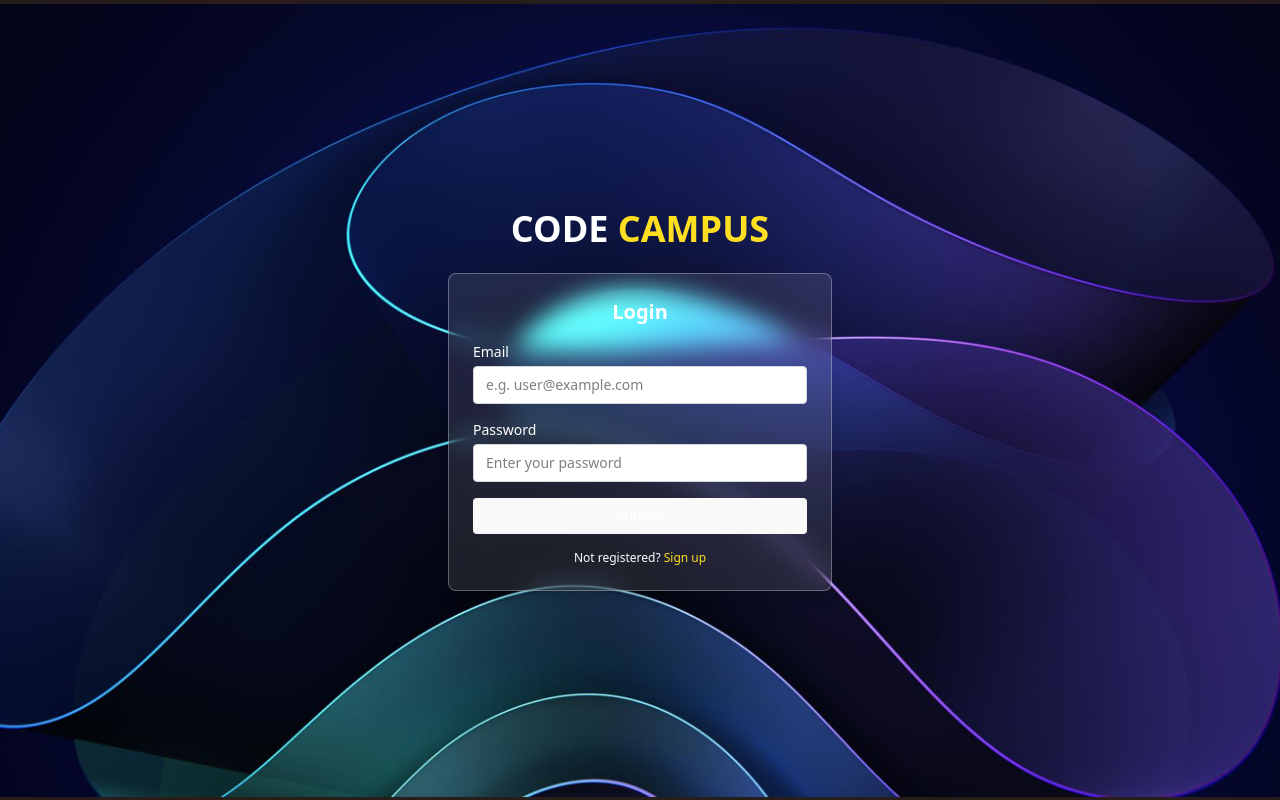
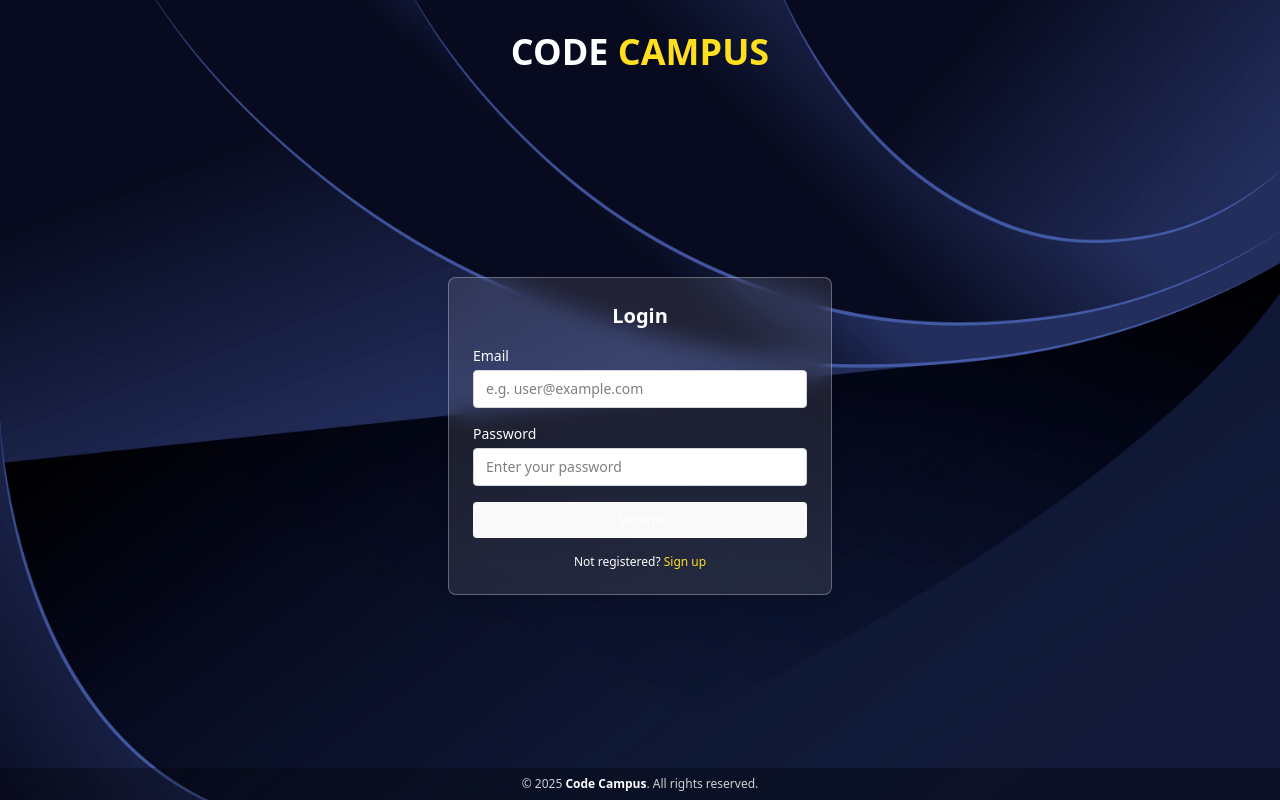
Before and after one commit to SudoShan/code-campus, a React (Vite) app in the folder client/: page / in a window 1280 px wide. Built offline with nearby package versions, Linux system fonts and the light colour scheme.

Commit message:
Footer Added

```diff
--- /dev/null
+++ b/client/src/components/Footer.tsx
@@ -0,0 +1,13 @@
+import React from 'react';
+
+const Footer: React.FC = () => {
+  return (
+    <footer className="fixed bottom-0 left-0 w-full bg-black/30 text-white/80 text-xs text-center py-2 z-50">
+      <p>
+        &copy; {new Date().getFullYear()} <span className="text-white font-semibold">Code Campus</span>. All rights reserved.
+      </p>
+    </footer>
+  );
+};
+
+export default Footer;
--- a/client/src/pages/LoginPage.tsx
+++ b/client/src/pages/LoginPage.tsx
@@ -1,5 +1,6 @@
 import React, { useState, useEffect } from 'react';
 import { Link } from 'react-router-dom';
+import Footer from '../components/Footer';
 
 const LoginPage: React.FC = () => {
   const [email, setEmail] = useState('');
@@ -61,14 +62,15 @@ const LoginPage: React.FC = () => {
         }
       `}</style>
 
-      <div className="h-screen flex flex-col items-center justify-center bg-[url('./assets/bg.png')] bg-cover bg-center px-4 space-y-6">
-        {/* CODE CAMPUS Heading */}
-        <h1 className="text-4xl font-bold text-white">
+      <div className="min-h-screen flex flex-col bg-[url('./assets/bg.png')] bg-cover bg-center px-4">
+        {/* Header */}
+        <h1 className="text-4xl font-bold text-center mt-8 text-white">
           <span className="text-white">CODE</span>{' '}
           <span className="text-yellow-300">CAMPUS</span>
         </h1>
 
-        {/* Login Form */}
+        {/* Centered Form */}
+        <div className="flex-grow flex items-center justify-center">
           <form
             onSubmit={handleSubmit}
             noValidate
@@ -138,6 +140,10 @@ const LoginPage: React.FC = () => {
             </p>
           </form>
         </div>
+
+        {/* Footer always at bottom */}
+        <Footer />
+      </div>
     </>
   );
 };
--- a/client/src/pages/SignUpPage.tsx
+++ b/client/src/pages/SignUpPage.tsx
@@ -1,6 +1,6 @@
 import React, { useState, useEffect } from 'react';
 import { Link } from 'react-router-dom';
-
+import Footer from '../components/Footer';
 interface PasswordErrors {
   length: boolean;
   uppercase: boolean;
@@ -18,7 +18,7 @@ const SignupPage: React.FC = () => {
   const [emailShake, setEmailShake] = useState(false);
 
   const [password, setPassword] = useState('');
-  const [passwordErrors, setPasswordErrors] = useState<PasswordErrors>({
+  const [_, setPasswordErrors] = useState<PasswordErrors>({
     length: false,
     uppercase: false,
     specialChar: false,
@@ -202,6 +202,7 @@ const SignupPage: React.FC = () => {
             </Link>
           </p>
         </form>
+        <Footer/>
       </div>
     </>
   );
```
Also changed, not shown: client/src/assets/bg.png. Lines whose indentation alone changed are shown as unchanged.
